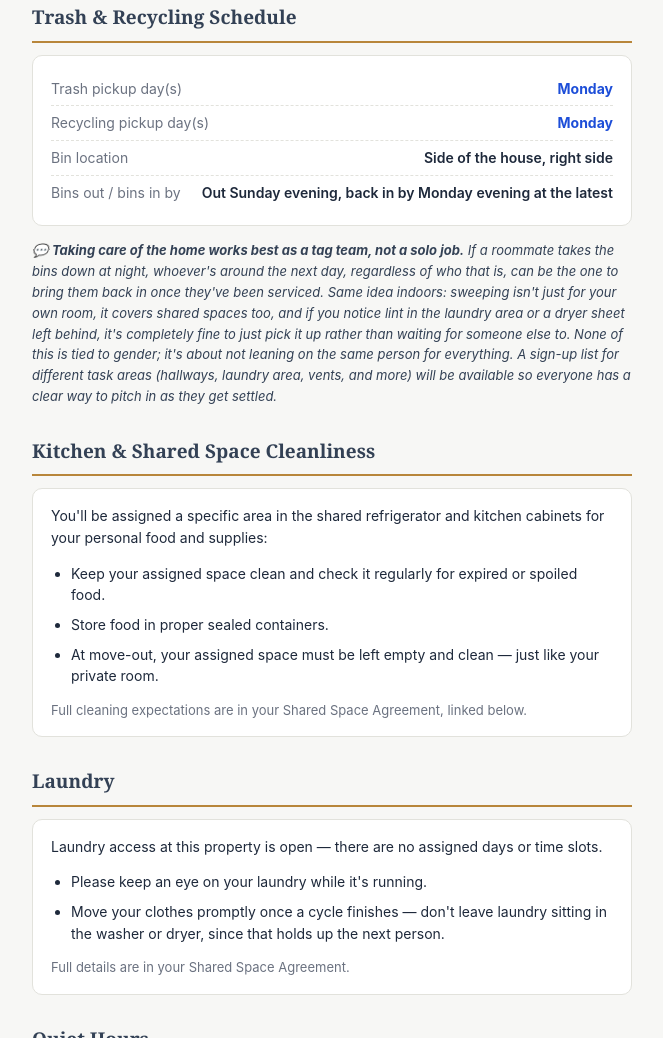
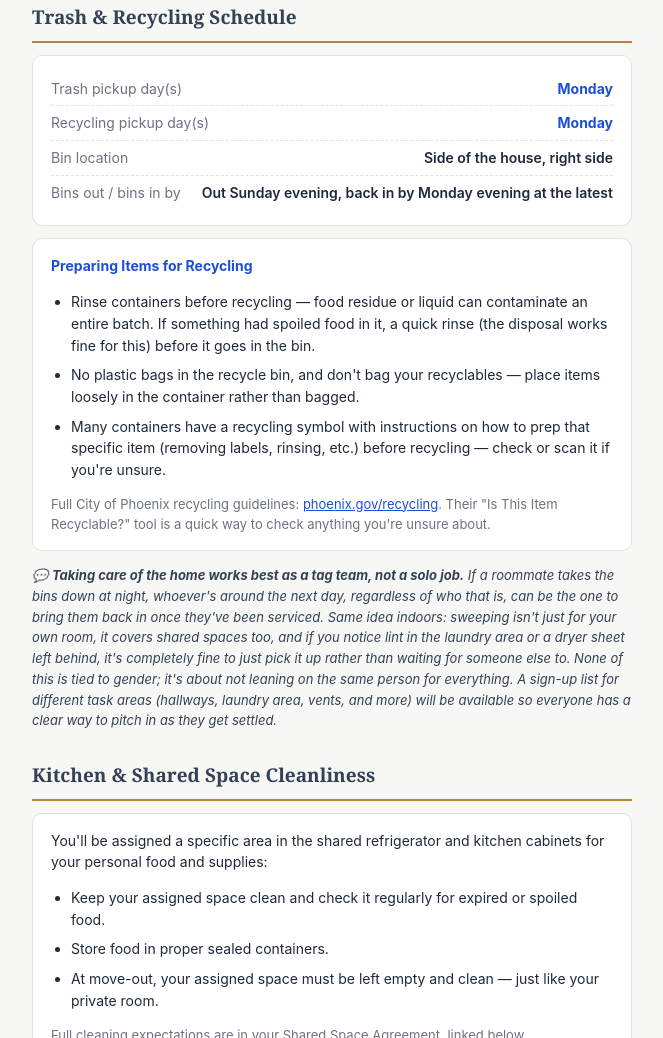
Before and after one commit to SicairosPropertyGroup/35th-Haven-Welcome, a plain HTML site: page index.html in a window 1280 px wide. Shown: the part 2771-3809 px from the top of the page, without its empty margins (308-971 px from the left). Drawn offline with Linux system fonts and the light colour scheme.

Commit message:
Add files via upload

```diff
--- a/index.html
+++ b/index.html
@@ -283,6 +283,16 @@
         <div class="row"><span class="label">Bin location</span><span class="value placeholder">Side of the house, right side</span></div>
         <div class="row"><span class="label">Bins out / bins in by</span><span class="value placeholder">Out Sunday evening, back in by Monday evening at the latest</span></div>
       </div>
+
+      <div class="card" style="margin-top:12px;">
+        <p style="font-size:14px; margin-top:0;"><strong style="color:#1D4ED8;">Preparing Items for Recycling</strong></p>
+        <ul class="plain">
+          <li>Rinse containers before recycling — food residue or liquid can contaminate an entire batch. If something had spoiled food in it, a quick rinse (the disposal works fine for this) before it goes in the bin.</li>
+          <li>No plastic bags in the recycle bin, and don't bag your recyclables — place items loosely in the container rather than bagged.</li>
+          <li>Many containers have a recycling symbol with instructions on how to prep that specific item (removing labels, rinsing, etc.) before recycling — check or scan it if you're unsure.</li>
+        </ul>
+        <p style="font-size:13px; color:#6B7280; margin-bottom:0;">Full City of Phoenix recycling guidelines: <a href="https://www.phoenix.gov/administration/departments/publicworks/residential-trash-recycling/residential-recycling.html" target="_blank" rel="noopener" style="color:#1D4ED8;">phoenix.gov/recycling</a>. Their "Is This Item Recyclable?" tool is a quick way to check anything you're unsure about.</p>
+      </div>
       <p class="doc-note" style="margin-top:14px; line-height:1.6; font-style:italic; color:#334155;">💬 <strong>Taking care of the home works best as a tag team, not a solo job.</strong> If a roommate takes the bins down at night, whoever's around the next day, regardless of who that is, can be the one to bring them back in once they've been serviced. Same idea indoors: sweeping isn't just for your own room, it covers shared spaces too, and if you notice lint in the laundry area or a dryer sheet left behind, it's completely fine to just pick it up rather than waiting for someone else to. None of this is tied to gender; it's about not leaning on the same person for everything. A sign-up list for different task areas (hallways, laundry area, vents, and more) will be available so everyone has a clear way to pitch in as they get settled.</p>
     </section>
 
```
